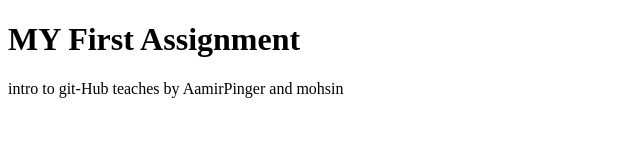
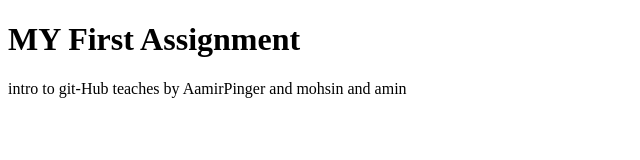
Before and after one commit to Naveera-Latif/Bootcamp, a plain HTML site: page index.html in a window 1280 px wide. Shown: the full height of the page, 0-640 px from the left. Drawn offline with Linux system fonts and the light colour scheme.

Commit message:
add index.html

```diff
--- a/index.html
+++ b/index.html
@@ -7,6 +7,6 @@
 </head>
 <body>
     <h1>MY First Assignment</h1>
-    <p>intro to git-Hub teaches by AamirPinger and mohsin</p>
+    <p>intro to git-Hub teaches by AamirPinger and mohsin and amin</p>
 </body>
 </html>
```
